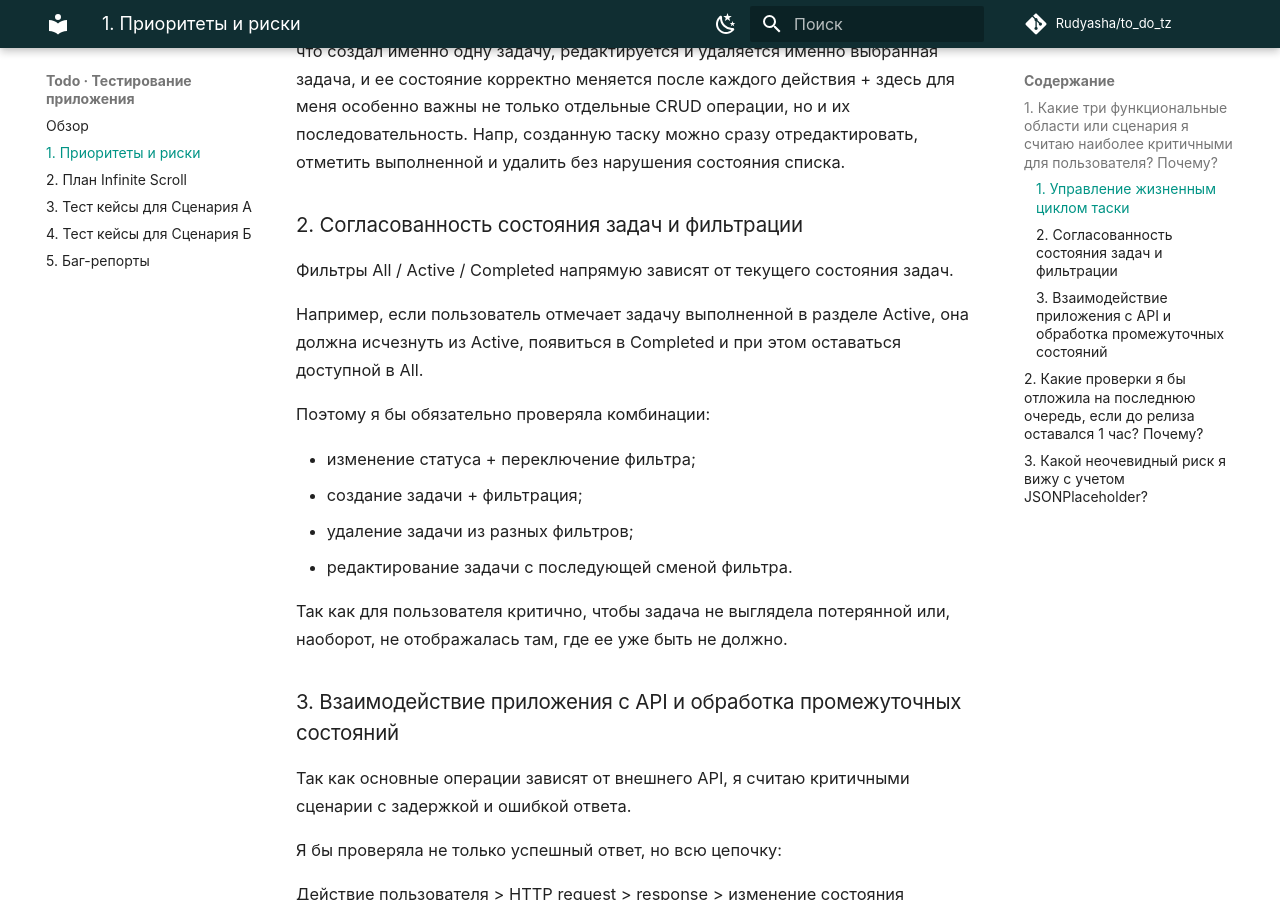
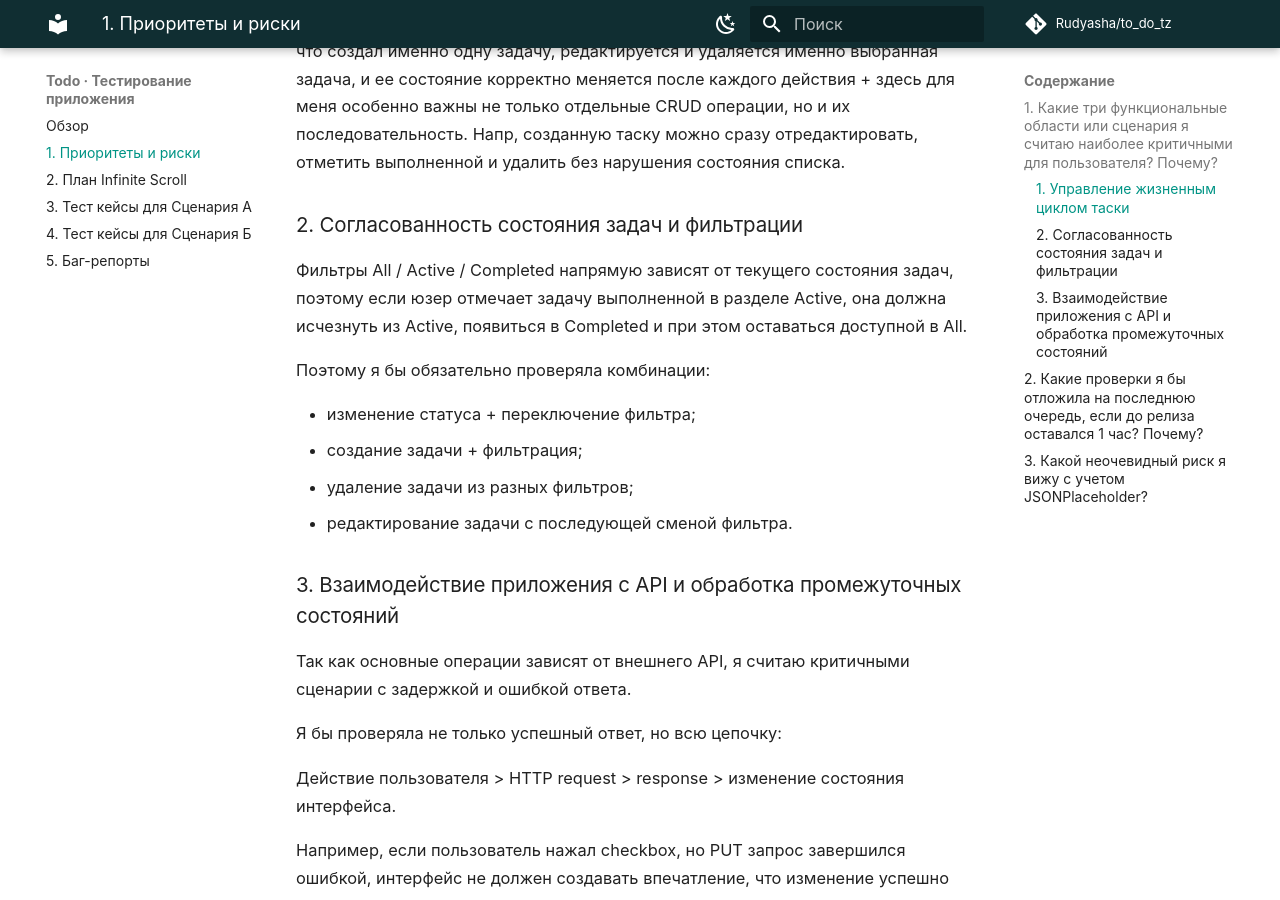
Before and after one commit to Rudyasha/to_do_tz, an MkDocs documentation site: the page built from docs/task-1.md, in a window 1280 px wide and 900 px high, scrolled down 433 px. Built offline with MkDocs 1.6.1 and Material for MkDocs 9.7.7, drawn with Linux system fonts in a browser that asks for light colours; comment, search, counter and statistics services are not loaded.

Commit message:
Update state and filtering section wording

```diff
--- a/docs/task-1.md
+++ b/docs/task-1.md
@@ -12,9 +12,7 @@
 
 ### 2. Согласованность состояния задач и фильтрации
 
-Фильтры All / Active / Completed напрямую зависят от текущего состояния задач.
-
-Например, если пользователь отмечает задачу выполненной в разделе Active, она должна исчезнуть из Active, появиться в Completed и при этом оставаться доступной в All.
+Фильтры All / Active / Completed напрямую зависят от текущего состояния задач, поэтому если юзер отмечает задачу выполненной в разделе Active, она должна исчезнуть из Active, появиться в Completed и при этом оставаться доступной в All.
 
 Поэтому я бы обязательно проверяла комбинации:
 
@@ -22,8 +20,6 @@
 - создание задачи + фильтрация;
 - удаление задачи из разных фильтров;
 - редактирование задачи с последующей сменой фильтра.
-
-Так как для пользователя критично, чтобы задача не выглядела потерянной или, наоборот, не отображалась там, где ее уже быть не должно.
 
 ### 3. Взаимодействие приложения с API и обработка промежуточных состояний
 
```
